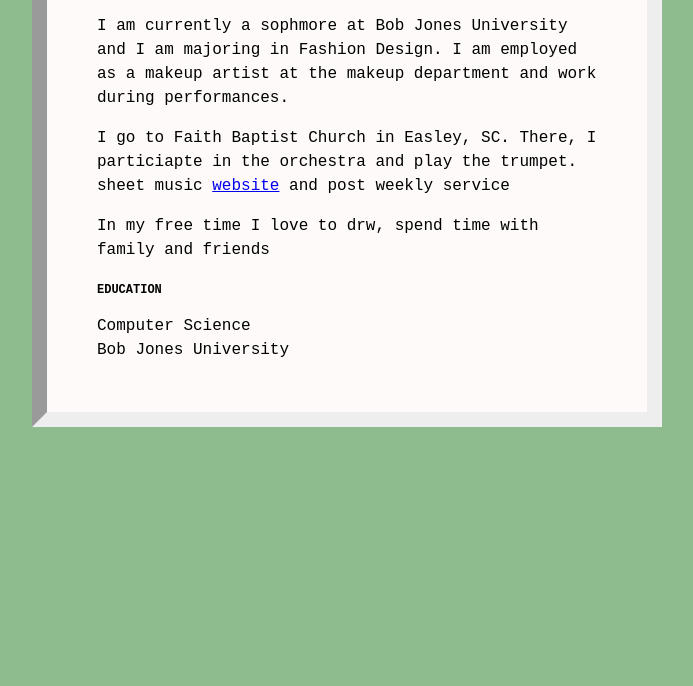
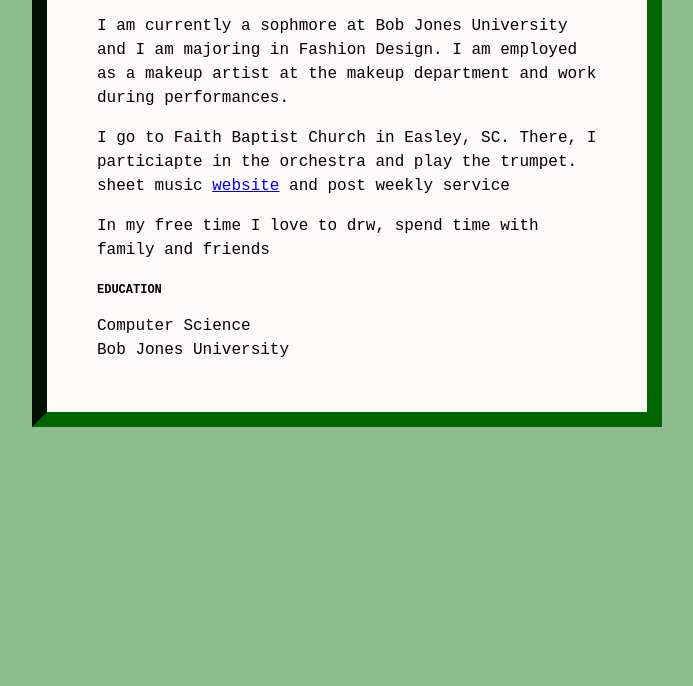
Before and after one commit to ShaylahH/shaylahh.GitHub.io, a plain HTML site: page index.html in a window 1280 px wide. Shown: the part 114-800 px from the top of the page, without its empty margins (293-986 px from the left). Drawn offline with Linux system fonts and the light colour scheme.

Commit message:
Update index.html

```diff
--- a/index.html
+++ b/index.html
@@ -15,7 +15,7 @@
     line-height: 150%;
     border-style: inset;
     border-width: 15px;
-    border-color: DarkRose;
+    border-color: DarkGreen;
 }
 h1 {
     letter-spacing: 2px;
```
